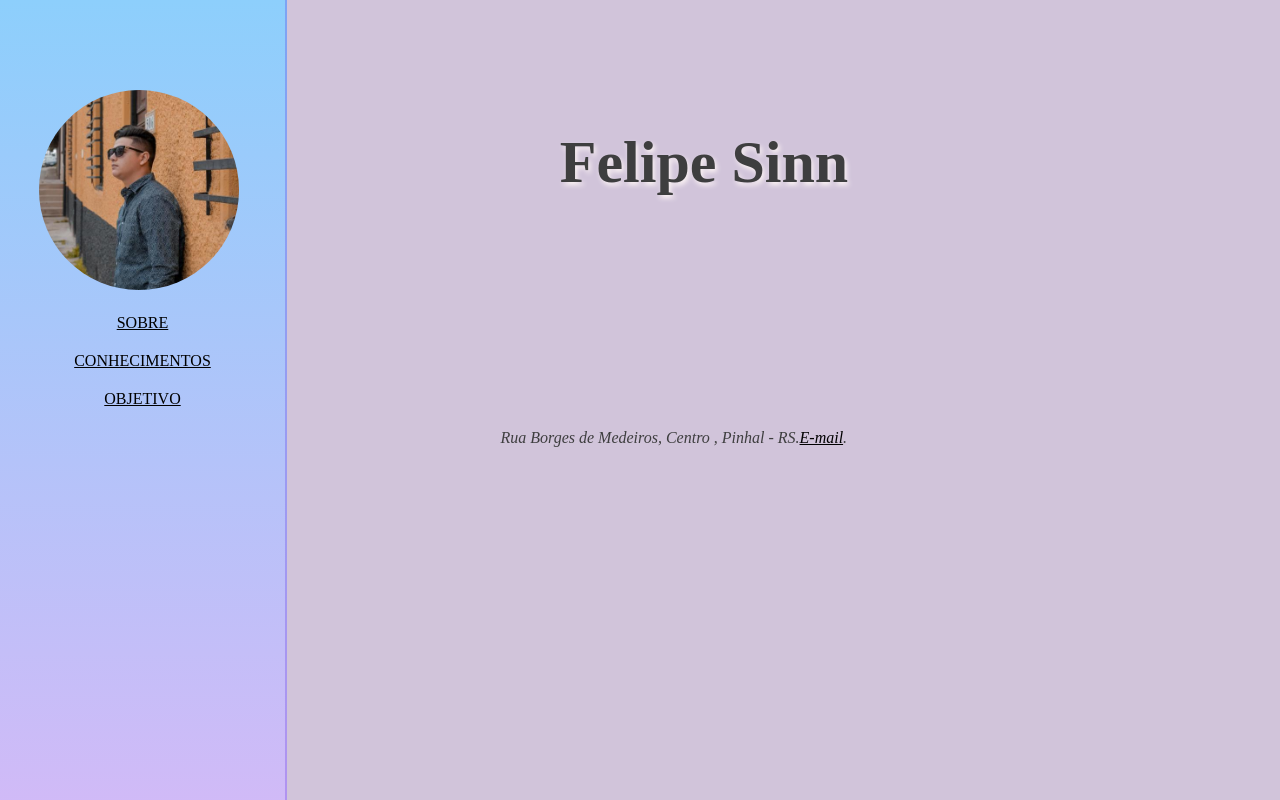
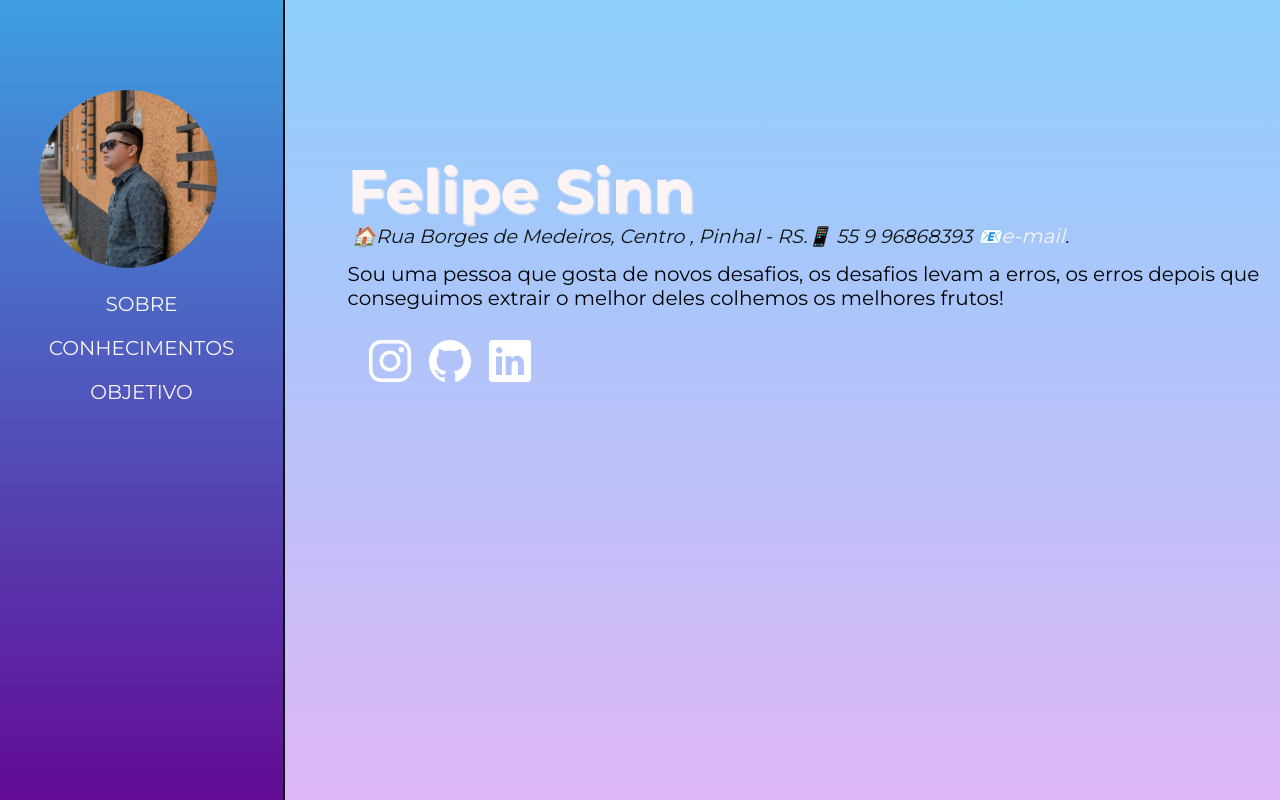
Before and after one commit to felipesinn/projeto-front-end-one-growdev, a plain HTML site: page index.html in a window 1280 px wide. Drawn offline with nearby package versions, Linux system fonts and the light colour scheme.

Commit message:
finalizando a primeira página sobre, foi adicionado emojis e melhorado os código no css e html

```diff
--- a/assets/css/style.css
+++ b/assets/css/style.css
@@ -1,27 +1,33 @@
-* {
+@import url('https://fonts.googleapis.com/css2?family=Montserrat:wght@100;200;300;400;500;600;700;800;900&display=swap');
+
+*{
     margin: 0;
     padding: 0;
+    font-family: 'Montserrat', sans-serif;
+    box-sizing: border-box;
 }
 
 body {
+    display: block;
     position: fixed;
     width: 100%;
-    background-color: #d1c4da;
     align-items: center;
 }
 
 aside {
+
     position: fixed;
     top: 0;
     left: 0;
     width: 285px;
     height: 100%;
-    background: -webkit-linear-gradient(90deg, #deb6f6 0%, #8dcffc 100%);
+    background: -webkit-linear-gradient(90deg, #620a96 0%, #3e9fe0 100%);
     padding: 80px 0;
 }
 
 .menuLateral {
-    border-right: 2px solid rgba(65, 11, 214, 0.219);
+    position: fixed;
+    border-right: 2px solid #111 ;
 }
 
 li {
@@ -29,66 +35,82 @@ li {
     padding: 10px;
     justify-items: center;
     list-style: none;
+    text-decoration: none;
 
 
 }
 
 li a:hover {
-    color: aqua;
-    transition: 1.5ms;
+    color: #111;
+    transition: 0.5s ease;
+
 }
 
 a {
-    color: black;
+    font-size: 20px;
+    text-decoration: none;
+    color: #fcf4f4;
 }
 
-
-
-
 #foto-perfil {
-
     width: 70%;
     padding: 10px;
     border-radius: 50%;
     margin-left: 29px;
 }
 
-.nome-principal {
-    display: block;
-    justify-items: center;
-
-
+main{
+    align-items: center;
+    height: 100vh;
+    background: -webkit-linear-gradient(90deg, #deb6f6 0%, #8dcffc 100%);
 }
 
 h1 {
-    display: grid;
-    padding: 15%;
+    height: 100px;
+    padding: 2px;
     font-size: 60px;
-    padding-top: 10%;
+    padding-top: 12%;
+    color: #fcf4f4;
+    margin-left: 27%;
+    text-shadow: 2px 2px 2px #fcf4f4;
 
-    color: rgb(62, 62, 63);
-    margin-left: 10%;
-    text-shadow: 2px 3px 5px #fcf4f4;
+}
+p {
 
+    padding: 2px;
+    margin-left: 27%;
+    padding-top: 1%;
+    font-size: 20px;
+    padding-top: 30px;
 }
 
 address {
 
-    padding: 1%;
-    padding-top: 1%;
-    color: rgb(62, 62, 63);
-    margin-left: 12%;
+    height: 5px;
+    padding: 2.5%;
+    margin-top: 1%;
+    font-size: larger;
+    color: #131212;
+    margin-left: 25%;
+}
+
+.icons{
+    display: flex;
+    height: 100px;
+    width: 100px;
+    margin-left: 25%;
 
 }
 
-.nome-dados {
-    display: flex;
-    align-items: start;
+.icons ion-icon {
+    width: 60px;
+    padding: 25px 0;
+    font-size: 3rem;
+    margin-left: 25%;
+    color: #fff;
+    transition: 0.5s ease;
+}
 
-    padding-top: 1%;
-    align-items: center;
-    margin-left: 30%;
-    */
-
-    padding-top: 10px;
+.icons ion-icon:hover {
+    color: #5151b9;
 }
--- a/index.html
+++ b/index.html
@@ -1,9 +1,10 @@
 <!DOCTYPE html>
 <html lang="pt-Br">
+
 <head>
   <meta charset="UTF-8" />
   <meta name="viewport" content="width=device-width, initial-scale=1.0" />
-    <link rel="stylesheet" href="./assets/css/style.css"/>
+  <link rel="stylesheet" href="./assets/css/style.css" />
   <title>SOBRE</title>
 </head>
 
@@ -19,16 +20,35 @@
     </aside>
   </header>
   <main>
-      <div class="nome-principal">
+    <div class="container">
       <h1>Felipe Sinn</h1>
     </div>
-
-      <div class="nome-dados">
-
+    <div>
       <address>
-          <br>Rua Borges de Medeiros, Centro , Pinhal - RS.<a href="mailto:felipesinn01@gmail.com">E-mail</a>.<br>
+        <br />&#127968;Rua Borges de Medeiros, Centro , Pinhal - RS.&#128241; 55 9 96868393 &#128231;<a href="mailto:felipesinn01@gmail.com">e-mail</a>.<br />
       </address>
+      <p>
+        Sou uma pessoa que gosta de novos desafios, os desafios levam a erros,
+        os erros depois que conseguimos extrair o melhor deles colhemos os
+        melhores frutos!
+      </p>
+    </div>
+    <div class="icons">
+      <div class="icons">
+        <a href="https://www.instagram.com/felipesinn_gtr/" target="_blank">
+          <ion-icon name="logo-instagram"></ion-icon>
+        </a>
+        <a href="https://github.com/felipesinn" target="_blank">
+          <ion-icon name="logo-github"></ion-icon>
+        </a>
+        <a href="https://www.linkedin.com/in/felipe-sinn-867850212" target="_blank">
+          <ion-icon name="logo-linkedin"></ion-icon>
+        </a>
+      </div>
     </div>
   </main>
 </body>
+<script type="module" src="https://unpkg.com/ionicons@5.5.2/dist/ionicons/ionicons.esm.js"></script>
+<script nomodule src="https://unpkg.com/ionicons@5.5.2/dist/ionicons/ionicons.js"></script>
+
 </html>
```
Lines whose indentation alone changed are shown as unchanged.
